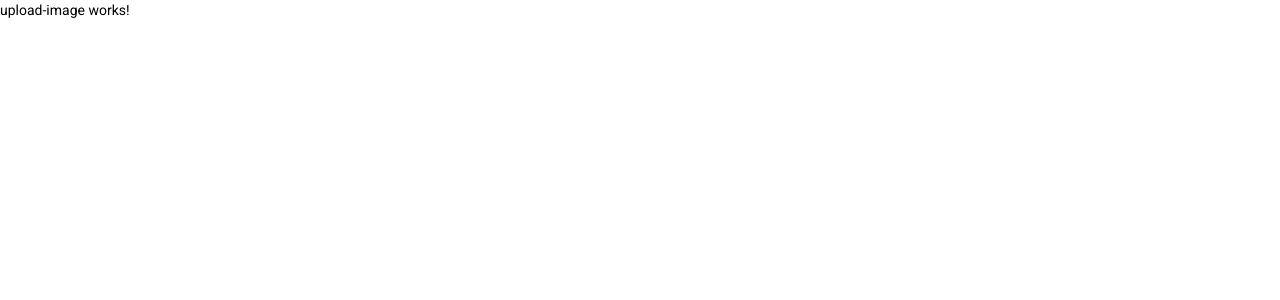
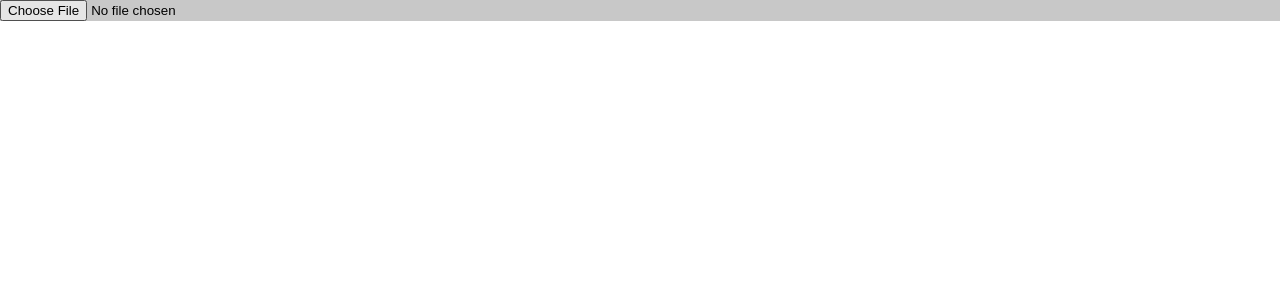
Before and after one commit to gabrielaburtan/ImageRecognitionWebApp, an Angular app in the folder fsd-app/: page /upload-image in a window 1280 px wide. Shown: the top 300 px of the page. Built offline with nearby package versions, Linux system fonts and the light colour scheme.

Commit message:
Add functionality for uploading image

```diff
--- a/fsd-app/src/app/upload-image/upload-image.component.html
+++ b/fsd-app/src/app/upload-image/upload-image.component.html
@@ -1 +1,4 @@
-<p>upload-image works!</p>
+<div class="background">
+        <input class="form-control" type="file" (change)="onSelectFile($event)">
+        <img [src]="file" height="200">
+</div>
--- a/fsd-app/src/app/upload-image/upload-image.component.scss
+++ b/fsd-app/src/app/upload-image/upload-image.component.scss
@@ -0,0 +1,5 @@
+.background {
+    background-color: #C8C8C8;
+    width: 100%;
+    height: 100%;
+}
--- a/fsd-app/src/app/upload-image/upload-image.component.ts
+++ b/fsd-app/src/app/upload-image/upload-image.component.ts
@@ -6,10 +6,22 @@ import { Component, OnInit } from '@angular/core';
   styleUrls: ['./upload-image.component.scss']
 })
 export class UploadImageComponent implements OnInit {
+  file: any;
 
   constructor() { }
 
   ngOnInit(): void {
   }
 
+  onSelectFile(event: any) {
+    if (event.target.files && event.target.files[0]) {
+      var reader = new FileReader();
+
+      reader.readAsDataURL(event.target.files[0]);
+
+      reader.onload = (event) => {
+        this.file = event.target?.result;
+      }
+    }
 }
+}
```
